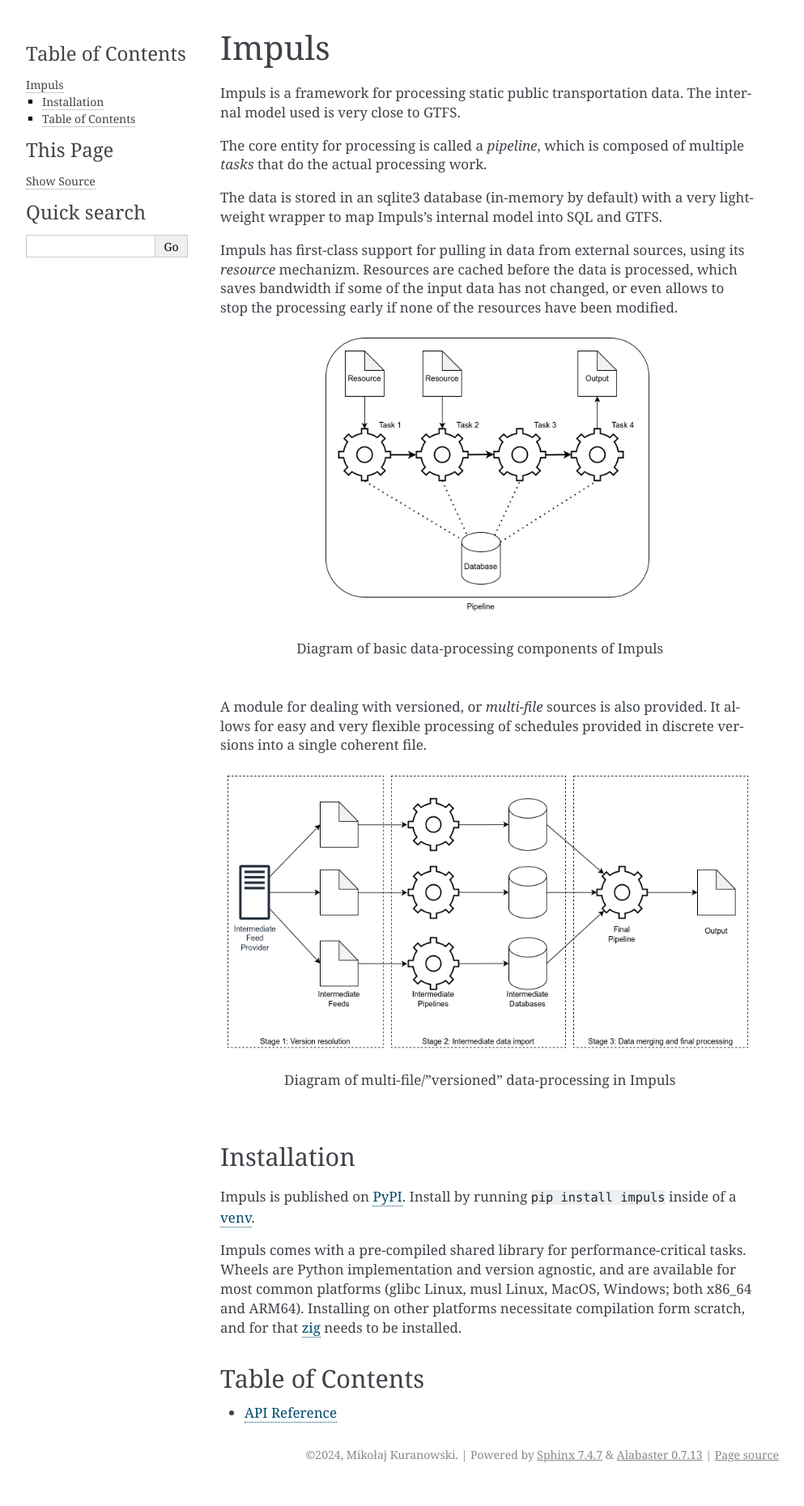
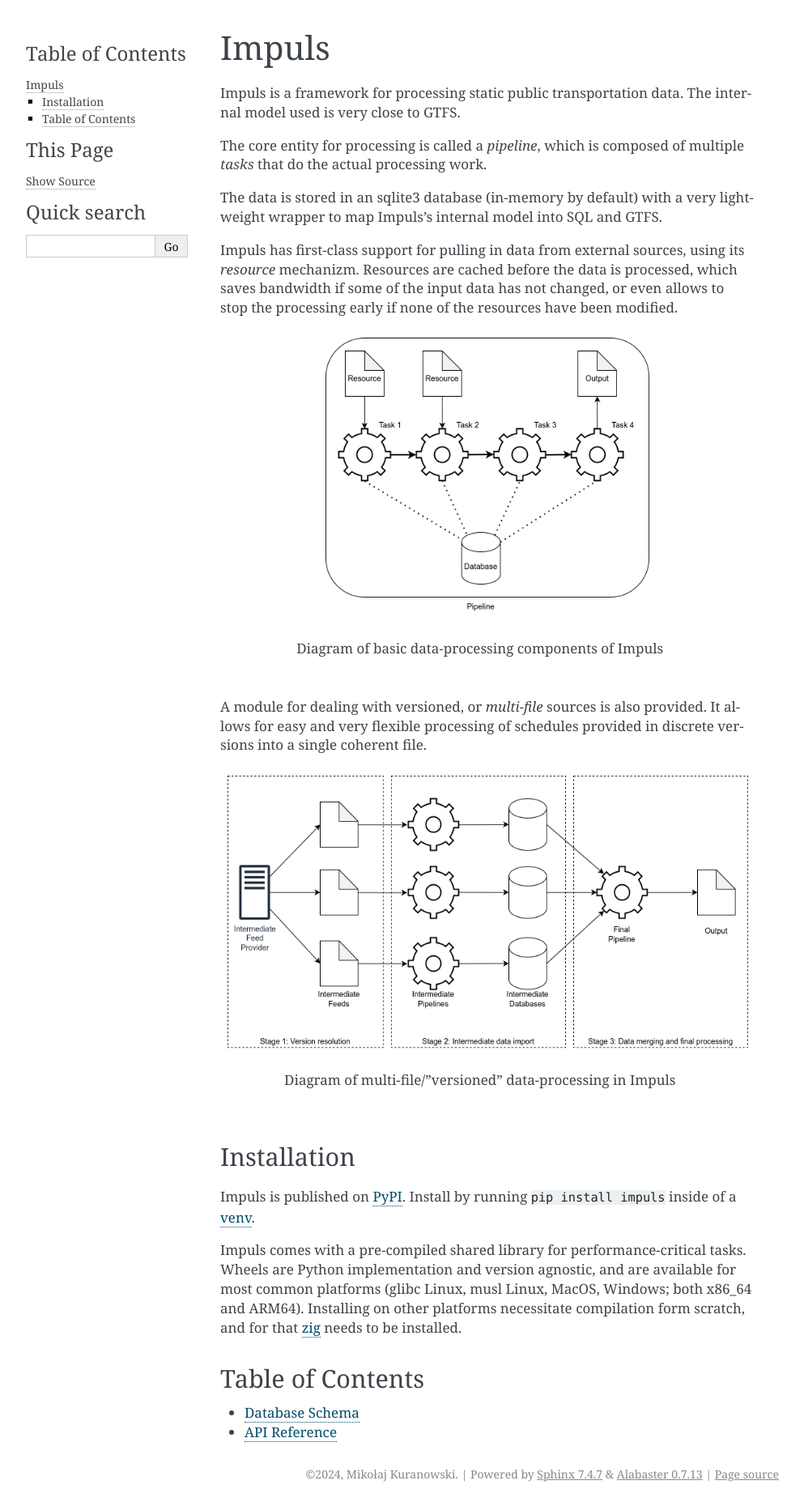
Before and after one commit to MKuranowski/Impuls, a Sphinx documentation site: the page built from docs/source/index.rst, in a window 1280 px wide. Shown: the whole page at 81% size, without its empty margins (148-1141 px from the left). Built offline with Sphinx 7.4.7, drawn with Linux system fonts in a browser that asks for light colours; before the commit the page ends 1836 px from its top, so only the background shows below that.

Commit message:
Docs: db schema

```diff
--- a/docs/source/index.rst
+++ b/docs/source/index.rst
@@ -15,21 +15,21 @@
 bandwidth if some of the input data has not changed, or even allows to stop the
 processing early if none of the resources have been modified.
 
-.. figure:: _static/pipeline.*
-   :scale: 40 %
-   :alt: pipeline visualization
+.. figure:: /_static/pipeline.*
+    :scale: 40 %
+    :alt: pipeline visualization
 
-   Diagram of basic data-processing components of Impuls
+    Diagram of basic data-processing components of Impuls
 
 A module for dealing with versioned, or *multi-file* sources is also provided. It allows
 for easy and very flexible processing of schedules provided in discrete versions into
 a single coherent file.
 
-.. figure:: _static/multi_file.*
-   :scale: 40 %
-   :alt: multi-file pipeline visualization
+.. figure:: /_static/multi_file.*
+    :scale: 40 %
+    :alt: multi-file pipeline visualization
 
-   Diagram of multi-file/"versioned" data-processing in Impuls
+    Diagram of multi-file/"versioned" data-processing in Impuls
 
 
 Installation
@@ -49,6 +49,7 @@
 -----------------
 
 .. toctree::
-   :maxdepth: 2
+    :maxdepth: 2
 
-   api
+    db_schema
+    api
```
Also changed, not shown: docs/source/db_schema.rst (added, +14 -0 lines), docs/source/_static/database_er.png (added), 1 other file.
